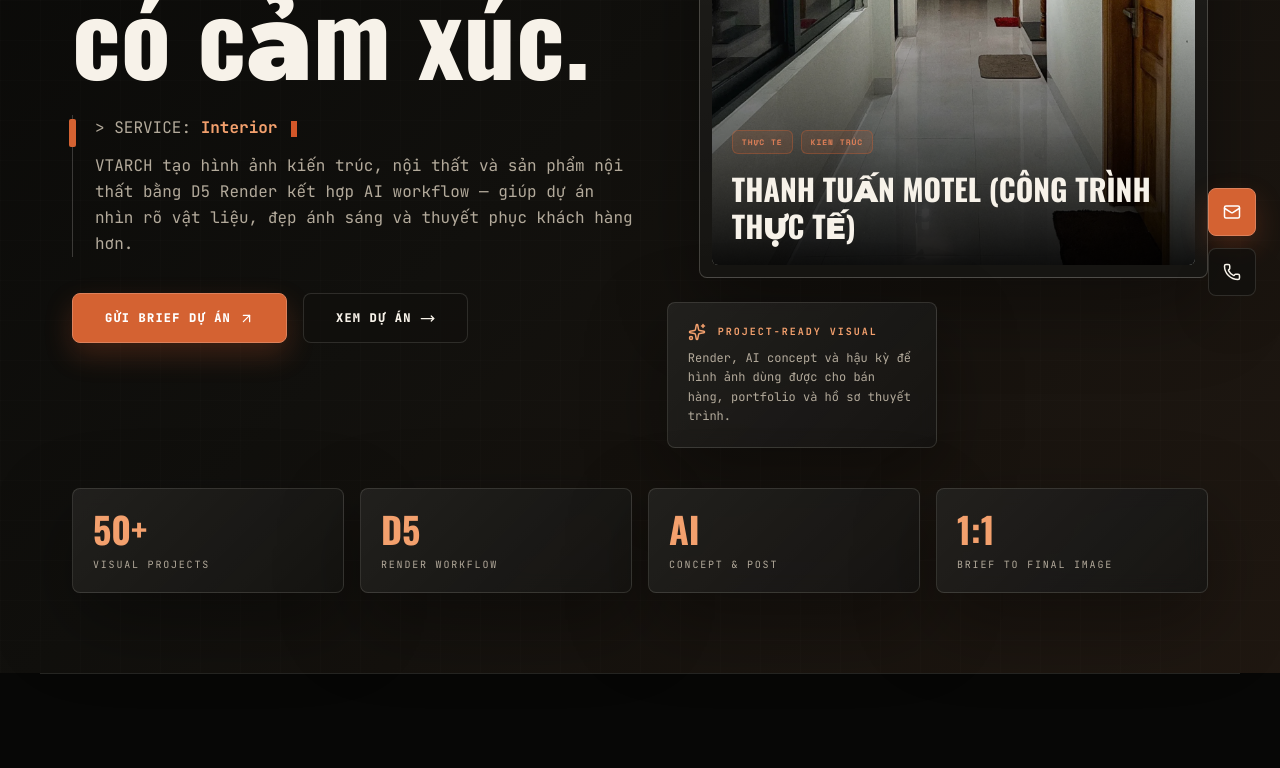
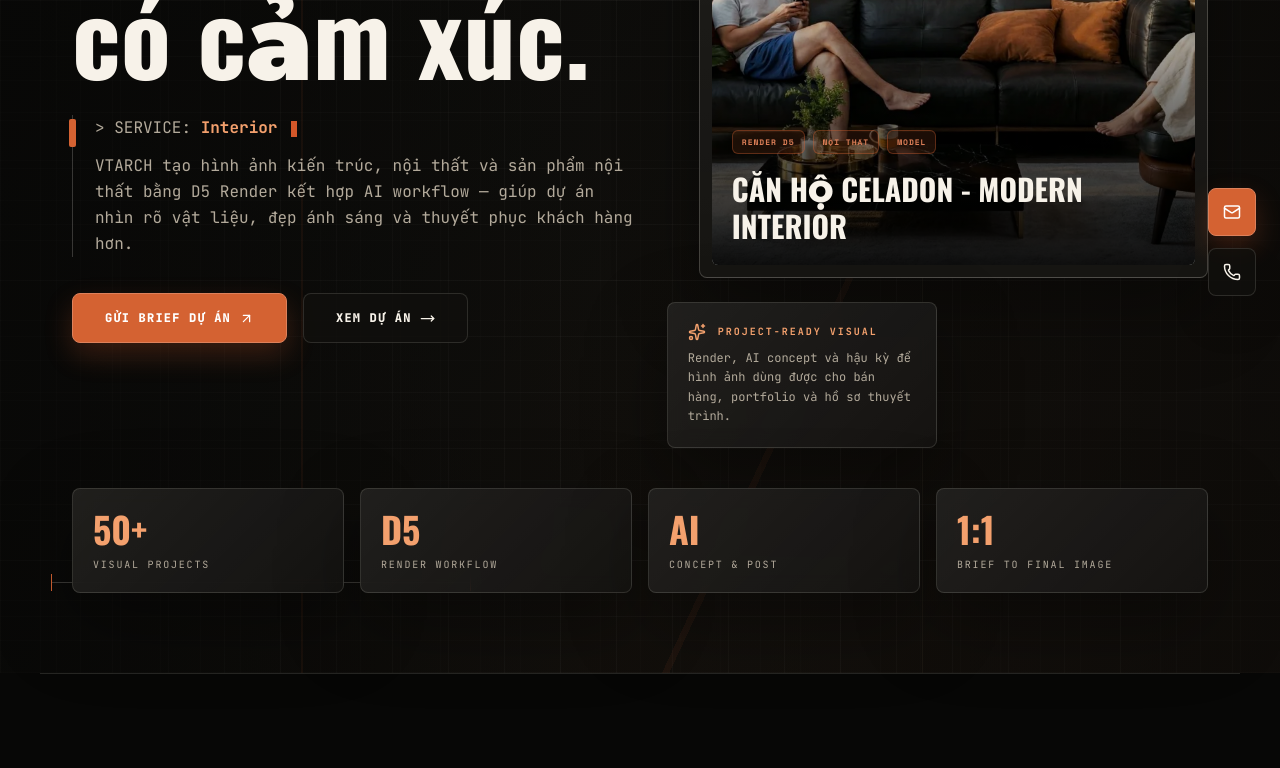
Before and after one commit to datavtarch/datavtarch.github.io, a React (Vite) app: page / in a window 1280 px wide. Shown: the part 480-1248 px from the top of the page. Built offline with nearby package versions, Linux system fonts and the light colour scheme; a small style sheet from the web is missing.

Commit message:
Refine VTARCH hero and modal design

```diff
--- a/src/components/UI.jsx
+++ b/src/components/UI.jsx
@@ -102,13 +102,13 @@ export const ProjectModal = ({ project, onClose }) => {
             <div className="flex gap-2 mb-4 flex-wrap">
               {project.tags.map((t) => <span key={t} className="tag-accent">{t}</span>)}
             </div>
-            <h2 className="text-3xl md:text-5xl font-black font-heading uppercase leading-[0.95] text-white max-w-3xl">
+            <h2 className="text-3xl md:text-5xl font-black font-heading leading-[1.02] text-white max-w-3xl">
               {project.title}
             </h2>
           </div>
         </div>
 
-        <div className="relative p-6 md:p-9 overflow-y-auto bg-[#0B0806]/92 max-h-[50vh] md:max-h-[92vh]">
+        <div className="relative p-6 md:p-9 overflow-y-auto bg-[var(--panel-color)]/95 max-h-[50vh] md:max-h-[92vh]">
           <div className="absolute inset-0 soft-grid opacity-10" />
           <div className="relative z-10">
             <div className="eyebrow mb-5">Case study detail</div>
@@ -117,21 +117,21 @@ export const ProjectModal = ({ project, onClose }) => {
             </p>
 
             <div className="grid gap-3 mb-7">
-              <div className="rounded-2xl border border-white/10 bg-white/[0.035] p-4 flex gap-3">
+              <div className="rounded-2xl border theme-surface p-4 flex gap-3">
                 <Sparkles size={17} className="text-[#F3A06D] shrink-0 mt-0.5" />
                 <div>
                   <h4 className="text-[10px] font-mono text-[#F3A06D] uppercase tracking-[0.2em] font-bold mb-2">Role</h4>
-                  <p className="text-xs text-white font-mono uppercase tracking-widest font-bold">{getProjectRole(project)}</p>
+                  <p className="text-xs text-[var(--text-main)] font-mono uppercase tracking-widest font-bold">{getProjectRole(project)}</p>
                 </div>
               </div>
-              <div className="rounded-2xl border border-white/10 bg-white/[0.035] p-4 flex gap-3">
+              <div className="rounded-2xl border theme-surface p-4 flex gap-3">
                 <Layers3 size={17} className="text-[#F3A06D] shrink-0 mt-0.5" />
                 <div>
                   <h4 className="text-[10px] font-mono text-[#F3A06D] uppercase tracking-[0.2em] font-bold mb-2">Tools</h4>
-                  <p className="text-xs text-white font-mono uppercase tracking-widest font-bold">{getProjectTools(project)}</p>
+                  <p className="text-xs text-[var(--text-main)] font-mono uppercase tracking-widest font-bold">{getProjectTools(project)}</p>
                 </div>
               </div>
-              <div className="rounded-2xl border border-white/10 bg-white/[0.035] p-4 flex gap-3">
+              <div className="rounded-2xl border theme-surface p-4 flex gap-3">
                 <Target size={17} className="text-[#F3A06D] shrink-0 mt-0.5" />
                 <div>
                   <h4 className="text-[10px] font-mono text-[#F3A06D] uppercase tracking-[0.2em] font-bold mb-2">Visual goal</h4>
--- a/src/index.css
+++ b/src/index.css
@@ -239,6 +239,81 @@ body {
   box-shadow: var(--shadow-strong);
 }
 
+.hero-stage {
+  background:
+    linear-gradient(135deg, rgba(7, 7, 6, 0.96) 0%, rgba(17, 16, 13, 0.98) 48%, rgba(38, 28, 20, 0.78) 100%),
+    var(--bg-color);
+}
+
+.hero-stage::before,
+.hero-stage::after {
+  content: "";
+  position: absolute;
+  inset: 0;
+  pointer-events: none;
+}
+
+.hero-stage::before {
+  background:
+    linear-gradient(90deg, transparent 0 23.5%, rgba(212, 98, 50, 0.16) 23.5% 23.65%, transparent 23.65% 100%),
+    linear-gradient(90deg, transparent 0 72%, rgba(183, 162, 122, 0.12) 72% 72.12%, transparent 72.12% 100%),
+    repeating-linear-gradient(0deg, rgba(247, 242, 233, 0.045) 0 1px, transparent 1px 56px),
+    repeating-linear-gradient(90deg, rgba(247, 242, 233, 0.045) 0 1px, transparent 1px 56px);
+}
+
+.hero-stage::after {
+  background:
+    linear-gradient(90deg, rgba(7, 7, 6, 0.82), rgba(7, 7, 6, 0.3) 48%, rgba(7, 7, 6, 0.68)),
+    linear-gradient(115deg, transparent 0 66%, rgba(212, 98, 50, 0.1) 66% 66.4%, transparent 66.4% 100%);
+}
+
+[data-theme="light"] .hero-stage {
+  background:
+    linear-gradient(135deg, rgba(242, 239, 232, 0.94) 0%, rgba(255, 253, 248, 0.96) 48%, rgba(226, 216, 199, 0.88) 100%),
+    var(--bg-color);
+}
+
+[data-theme="light"] .hero-stage::before {
+  background:
+    linear-gradient(90deg, transparent 0 23.5%, rgba(189, 82, 41, 0.22) 23.5% 23.65%, transparent 23.65% 100%),
+    linear-gradient(90deg, transparent 0 72%, rgba(141, 118, 80, 0.18) 72% 72.12%, transparent 72.12% 100%),
+    repeating-linear-gradient(0deg, rgba(25, 23, 19, 0.06) 0 1px, transparent 1px 56px),
+    repeating-linear-gradient(90deg, rgba(25, 23, 19, 0.06) 0 1px, transparent 1px 56px);
+}
+
+[data-theme="light"] .hero-stage::after {
+  background:
+    linear-gradient(90deg, rgba(242, 239, 232, 0.92), rgba(242, 239, 232, 0.28) 48%, rgba(242, 239, 232, 0.62)),
+    linear-gradient(115deg, transparent 0 66%, rgba(189, 82, 41, 0.12) 66% 66.4%, transparent 66.4% 100%);
+}
+
+.hero-ruler {
+  position: absolute;
+  left: clamp(18px, 4vw, 64px);
+  bottom: clamp(24px, 7vw, 96px);
+  width: min(420px, 42vw);
+  height: 1px;
+  background: var(--hairline);
+}
+
+.hero-ruler::before,
+.hero-ruler::after {
+  content: "";
+  position: absolute;
+  top: -8px;
+  width: 1px;
+  height: 17px;
+  background: var(--accent);
+}
+
+.hero-ruler::before {
+  left: 0;
+}
+
+.hero-ruler::after {
+  right: 0;
+}
+
 .section-rule {
   border-top: 1px solid var(--border-color);
 }
--- a/src/pages/Home.jsx
+++ b/src/pages/Home.jsx
@@ -39,15 +39,16 @@ const narrativeSteps = [
 
 const Home = ({ setSelectedProject }) => {
   const [igModal, setIgModal] = useState(null);
-  const heroProject = PROJECTS_DATA[1] || PROJECTS_DATA[0];
+  const heroProject = PROJECTS_DATA.find((project) => project.id === 3) || PROJECTS_DATA[0];
 
   return (
     <div className="relative overflow-hidden">
       {/* HERO */}
       <section className="relative min-h-screen flex items-center pt-32 pb-20 px-4 md:px-6">
         <div className="absolute inset-0 pointer-events-none">
-          <div className="absolute inset-0 bg-[linear-gradient(135deg,#070706_0%,rgba(17,16,13,.98)_48%,rgba(38,28,20,.78)_100%)]" />
+          <div className="absolute inset-0 hero-stage" />
           <div className="absolute inset-0 soft-grid opacity-20" />
+          <div className="hero-ruler hidden md:block" />
         </div>
 
         <div className="section-shell relative z-10 w-full">
```
